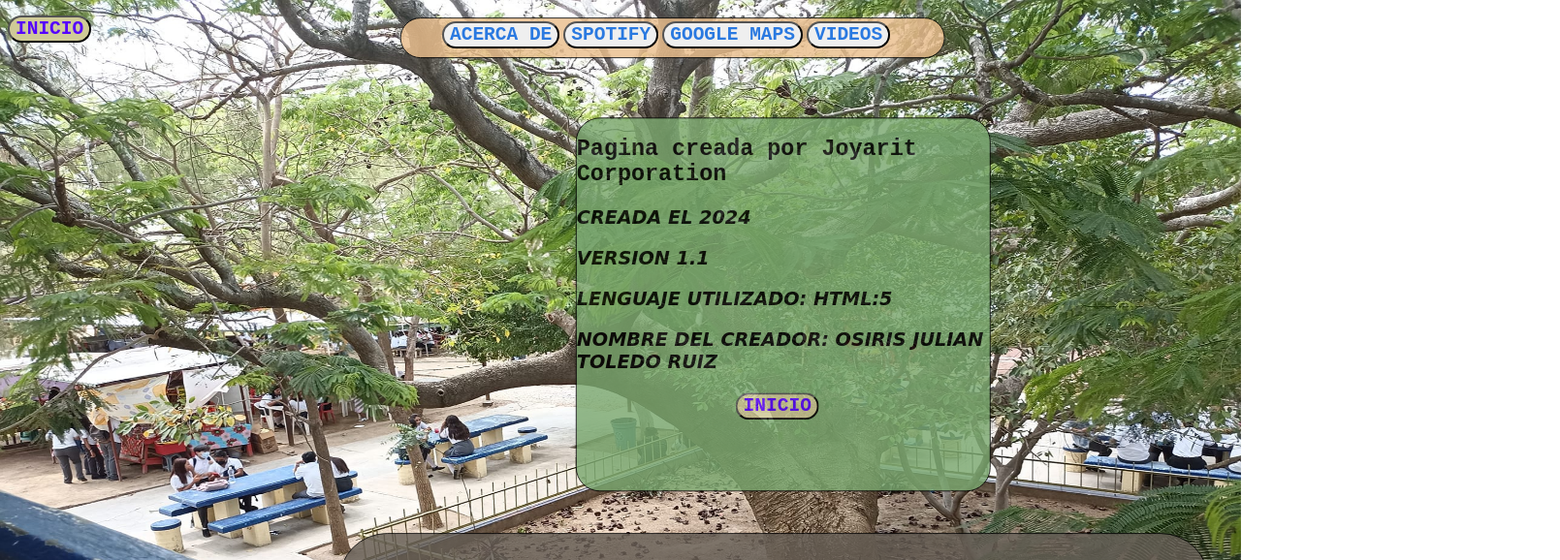
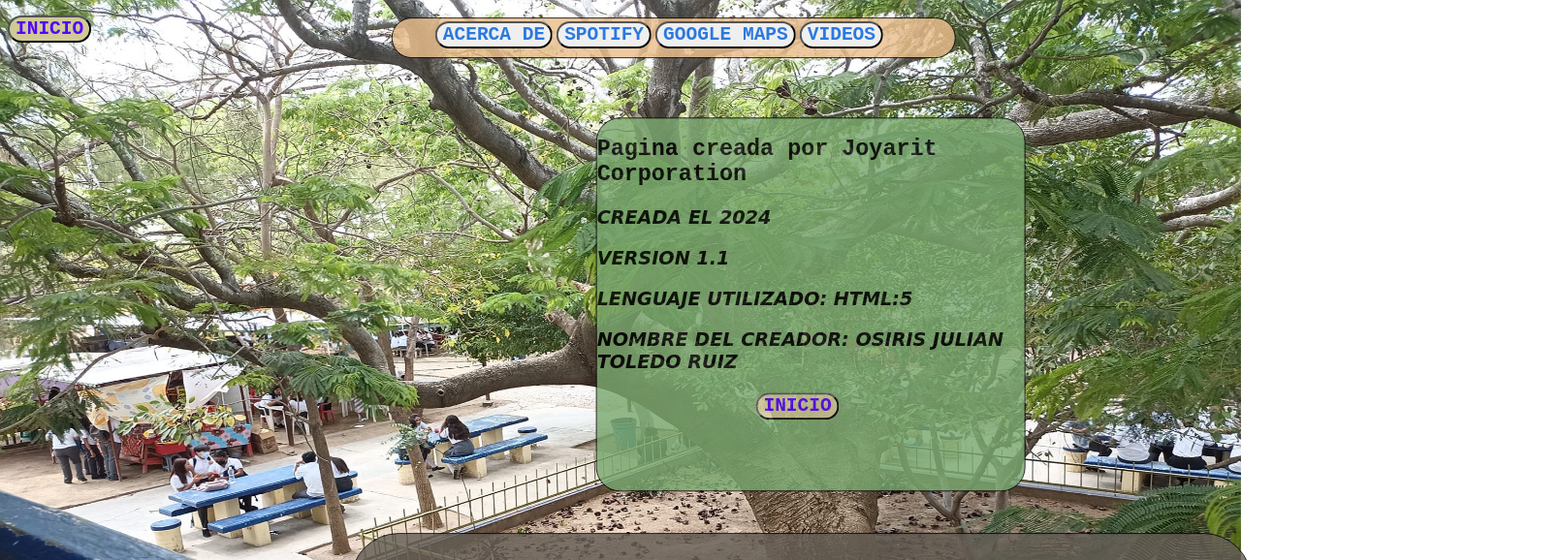
Before and after one commit to joyari/link-tarea, a plain HTML site: page index.html in a window 1280 px wide. Shown: the top 578 px of the page at 97% size, 1609 px wide, since content can reach past the window. Drawn offline with Linux system fonts and the light colour scheme.

Commit message:
Update style.css

```diff
--- a/style.css
+++ b/style.css
@@ -1,6 +1,6 @@
 body{
     height: 100vh;
-    width: 140vh;
+    width: 145vh;
 
 }
 img{
@@ -22,7 +22,7 @@ img{
 }
 .botones{
 
-    transform: translate(72%, 5%);
+    transform: translate(68%, 5%);
     width: 50%;
     height: 5%;
     border: 1px solid;
@@ -33,7 +33,7 @@ img{
 }
 .bot{
 
-    transform: translate(40%, -4.5vh);
+    transform: translate(38%, -4.5vh);
 
     input{
     border-radius: 25px;
```
